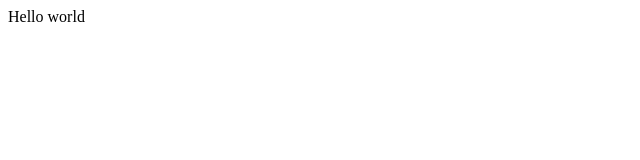
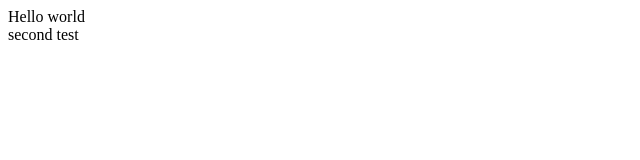
Before and after one commit to fikfan/camera, a plain HTML site: page index.html in a window 1280 px wide. Shown: the full height of the page, 0-640 px from the left. Drawn offline with Linux system fonts and the light colour scheme.

Commit message:
test commit

```diff
--- a/index.html
+++ b/index.html
@@ -9,5 +9,8 @@
     <div>
         Hello world
     </div>
+    <div>
+        second test
+    </div>
 </body>
 </html>
```
